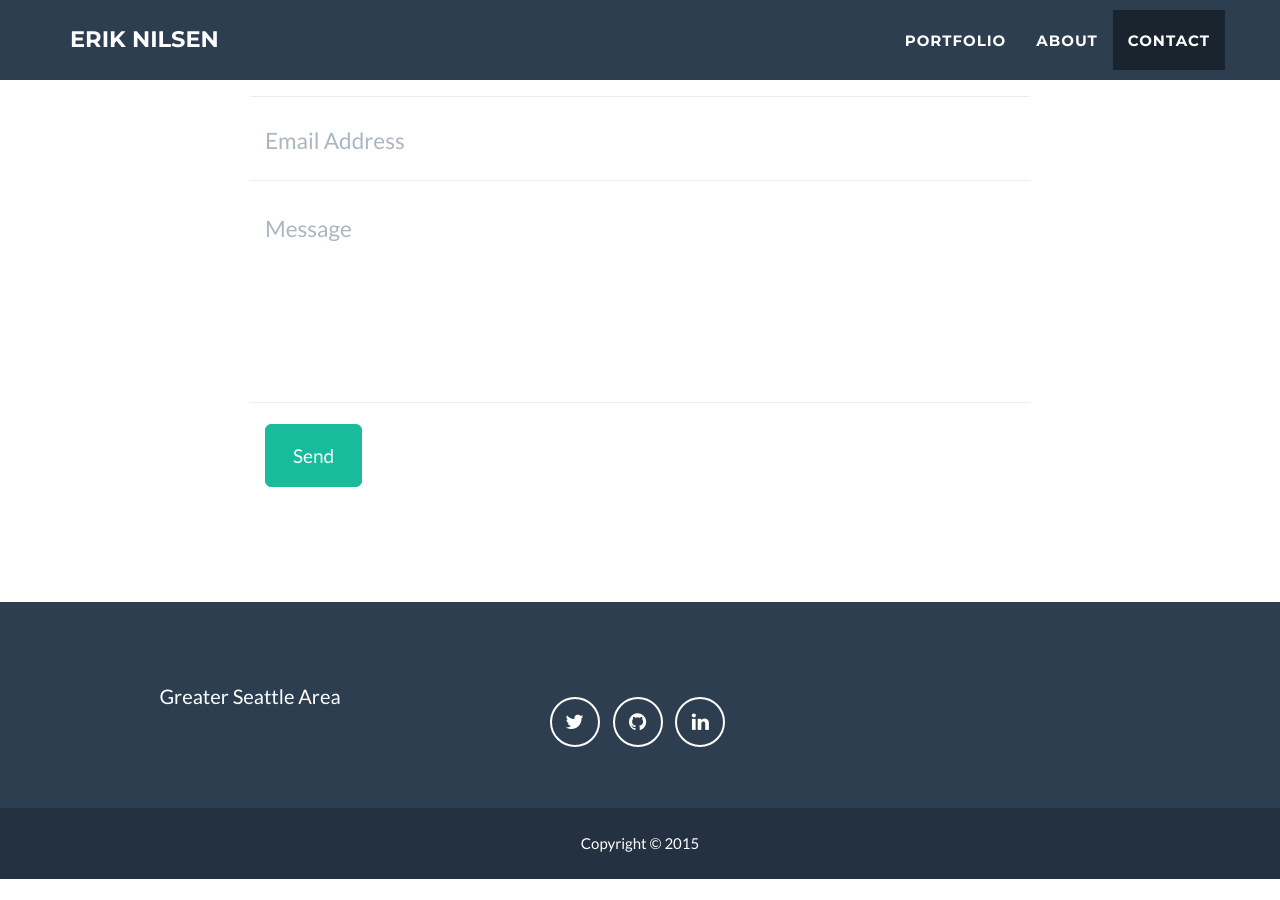
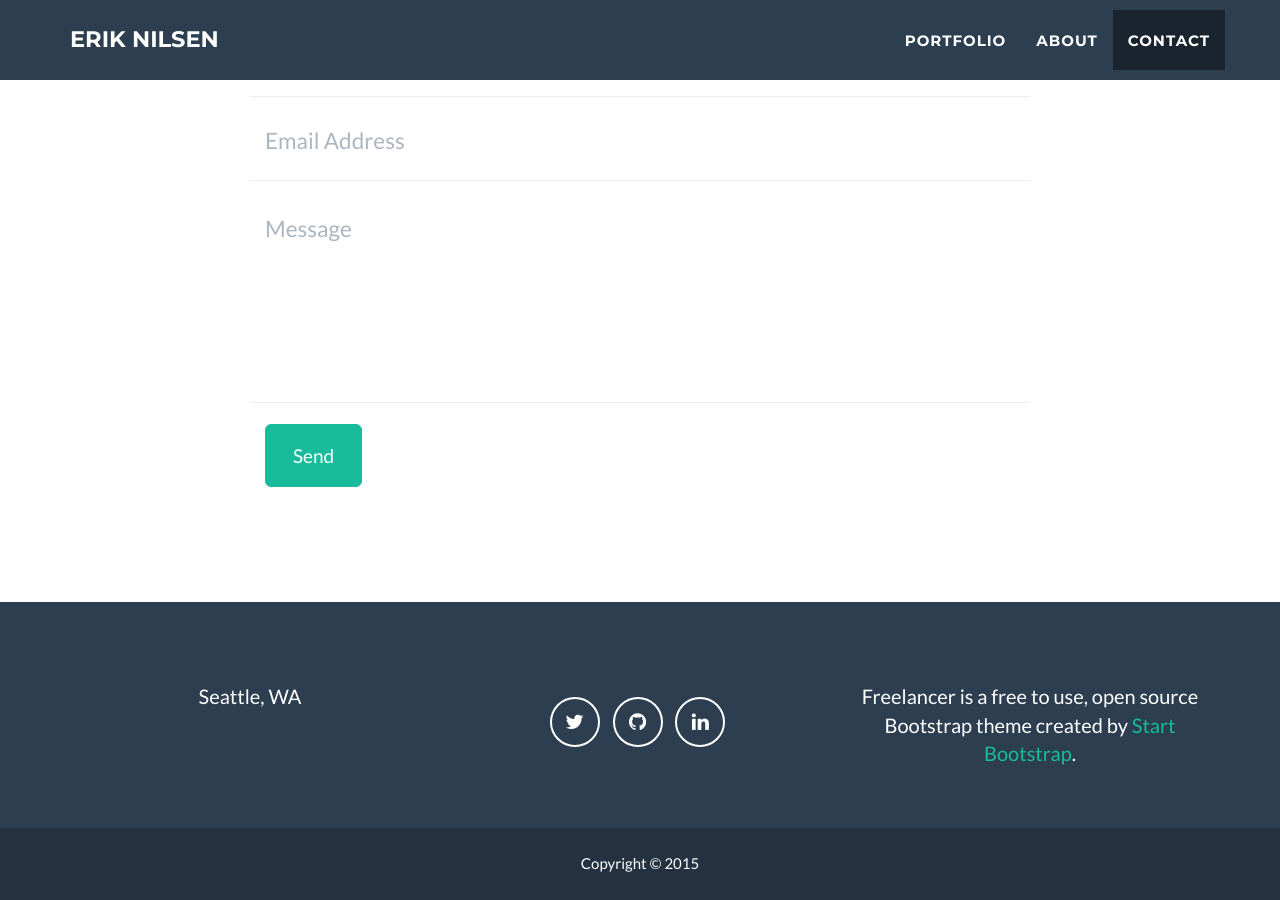
Before and after one commit to enilsen16/Personal_Site, a Jekyll site: the page built from _posts/2014-09-06-Ordr.markdown, in a window 1280 px wide and 900 px high, scrolled down 1455 px. Built offline with Jekyll 4.4.1, drawn with Linux system fonts in a browser that asks for light colours; before the commit the page ends 2334 px from its top, so only the background shows below that.

```diff
--- a/_config.yml
+++ b/_config.yml
@@ -1,17 +1,17 @@
-# Site settings
 title: Erik Nilsen
-email: erik@erikdnilsen.com
-description: "Personal website for Erik Nilsen, a Full Stack Web Developer and Software Engineer"
+email: enilsen16@live.com
+url: http://www.erikdnilsen.com
+description: "Personal website for Erik Nilsen, Ruby and JavaScript Developer."
 
 # Contact form: comment the line below if you want to stick with the default PHP contact form
 contact: static
-
 
 # Color settings (hex-codes without the leading hash-tag)
 color:
   primary: 18bc9c #80B3FF
   secondary: 2c3e50 #FD6E8A
   secondary-dark: 233140 #A2122F
+
 
 # Social networks usernames (many more available: google-plus, flickr, dribbble, pinterest, instagram, tumblr, linkedin, etc.)
 social:
@@ -24,18 +24,11 @@ social:
 
 # Postal address (add as many lines as necessary)
 address:
-  - line: Greater Seattle Area
+  - line: Seattle, WA
+
+# Credits content
+credits: 'Freelancer is a free to use, open source Bootstrap theme created by <a href="http://startbootstrap.com">Start Bootstrap</a>.'
 
 # Build settings
 markdown: kramdown
 permalink: pretty
-
-exclude:
- - unicorn.rb
- - README.md
- - Procfile
- - Gemfile
- - Gemfile.lock
- - config.ru
- - vendor
- - app.json
--- a/_includes/contact_static.html
+++ b/_includes/contact_static.html
@@ -9,7 +9,7 @@
 		</div>
 		<div class="row">
 			<div class="col-lg-8 col-lg-offset-2">
-				<form  action="//formspree.io/you@email.com" method="POST" name="sentMessage" id="contactForm" novalidate>
+				<form  action="//formspree.io/enilsen16@live.com" method="POST" name="sentMessage" id="contactForm" novalidate>
 					<div class="row control-group">
 						<div class="form-group col-xs-12 floating-label-form-group controls">
 							<label>Name</label>
--- a/_posts/2014-09-06-Ordr.markdown
+++ b/_posts/2014-09-06-Ordr.markdown
@@ -7,6 +7,6 @@ alt: Ordr-Logo
 project-date: June 2014
 client: Code Fellows
 category: Web Development
-description: Ordr is a job searching application that helps job seekers track each application with potential employers. Project initially was completed in 3 days. </br> <a href="http://ordr.herokuapp.com">Check out Ordr</a>
+description: Ordr is a job searching application that helps job seekers track each application with potential employers. Project initially was completed in 3 days. </br> <a href="http://github.com/enilsen16/ordr">Check out Ordr</a>
 
 ---
```
Also changed, not shown: _posts/2015-02-10-Urban-Pass.md (+1 -1 lines), Gemfile.lock.
